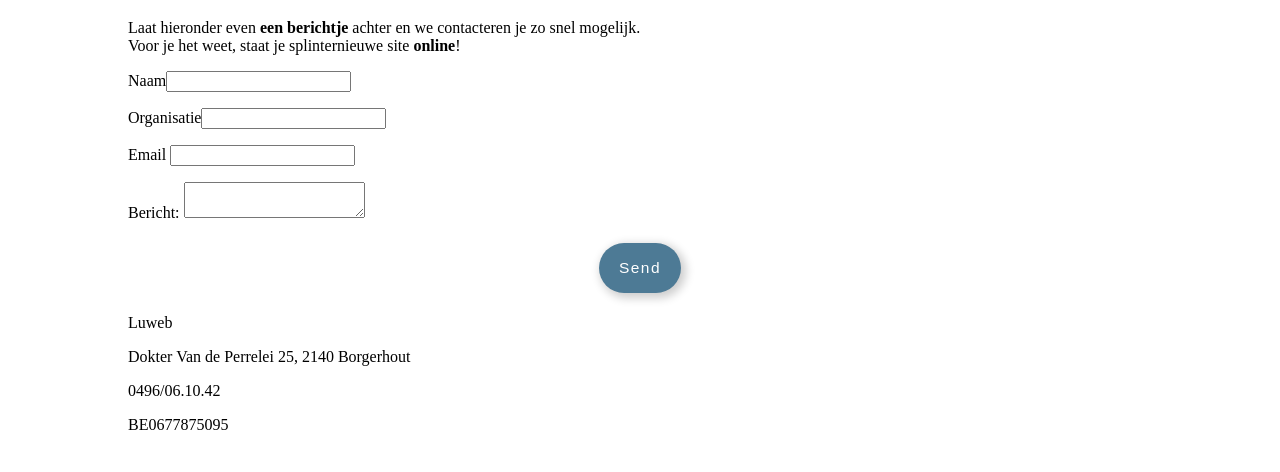
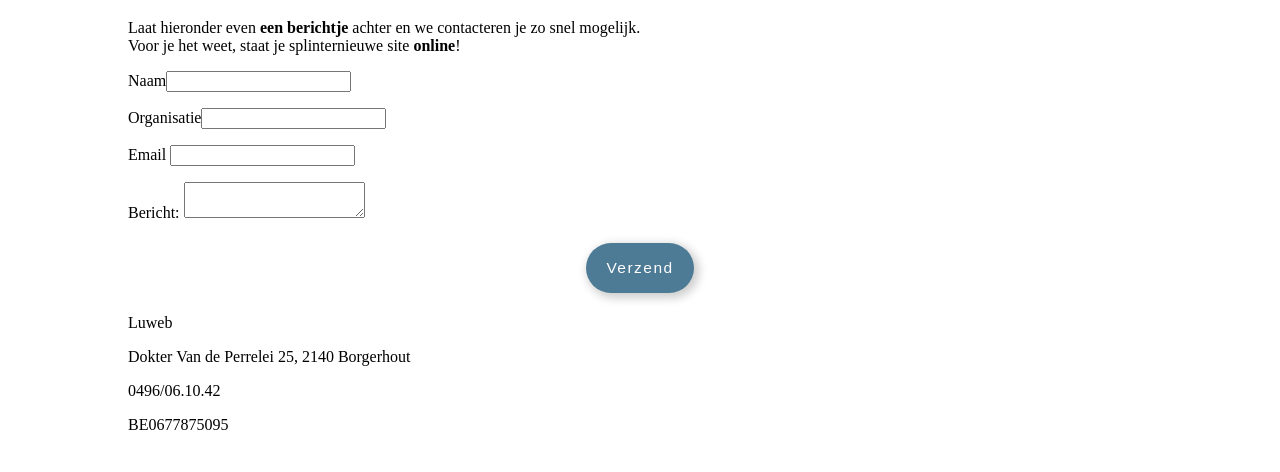
Before and after one commit to derozan10/gatsby-luweb, a Gatsby site: page /Contact in a window 1280 px wide. Shown: the part 212-684 px from the top of the page. Built offline with nearby package versions, Linux system fonts and the light colour scheme; Gatsby itself is replaced by a stand-in of ours.

Commit message:
send -> verzend

```diff
--- a/src/pages/Contact.js
+++ b/src/pages/Contact.js
@@ -33,7 +33,7 @@ const Contact = () => (
                     <label>Bericht: <textarea name="bericht"></textarea></label>
                 </p>
                 <div style={{ display: 'flex', justifyContent: 'center' }}>
-                    <Button color="blue" type="submit">Send</Button>
+                    <Button color="blue" type="submit">Verzend</Button>
                 </div>
             </form>
             <div id='adres'>
```
